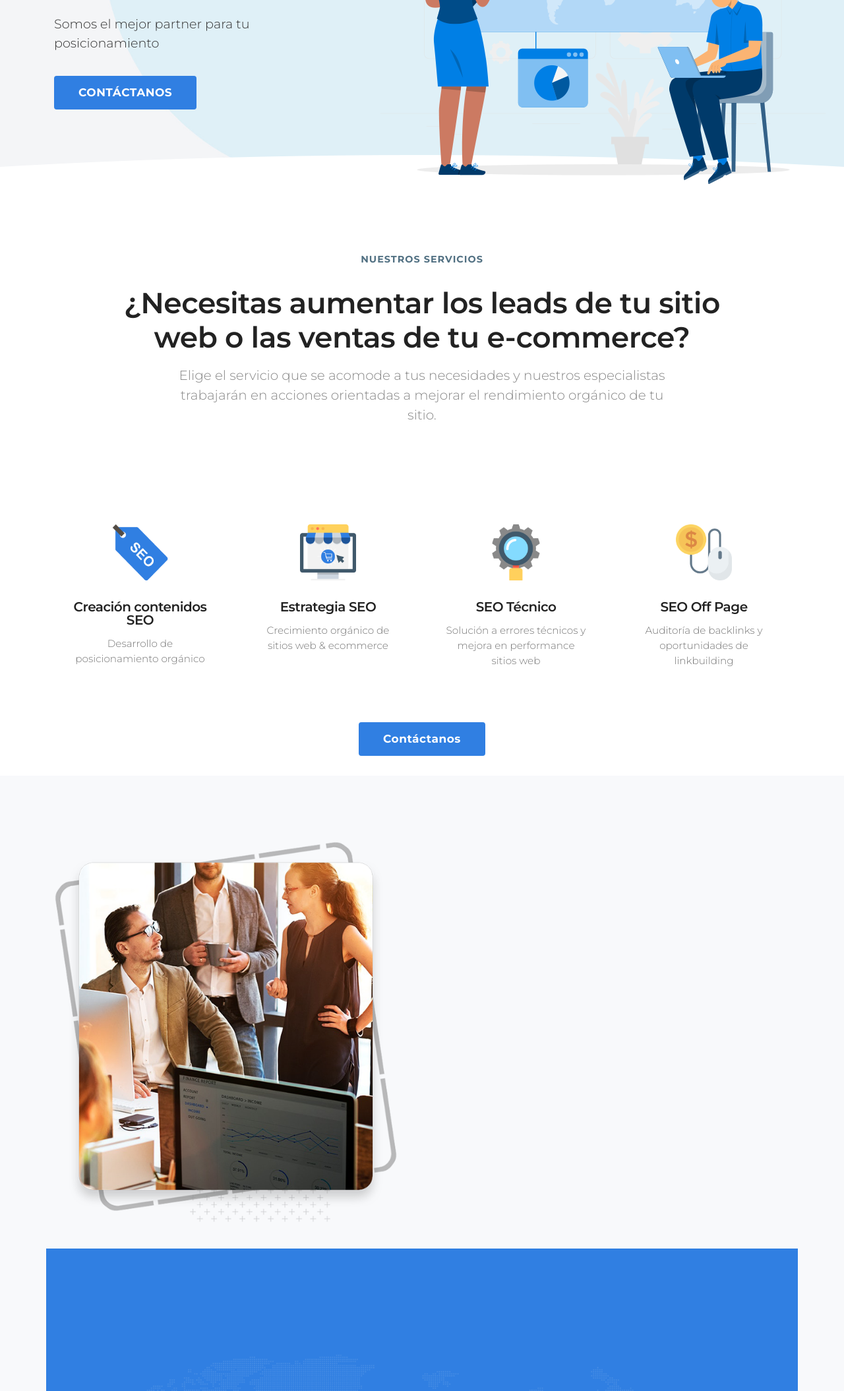
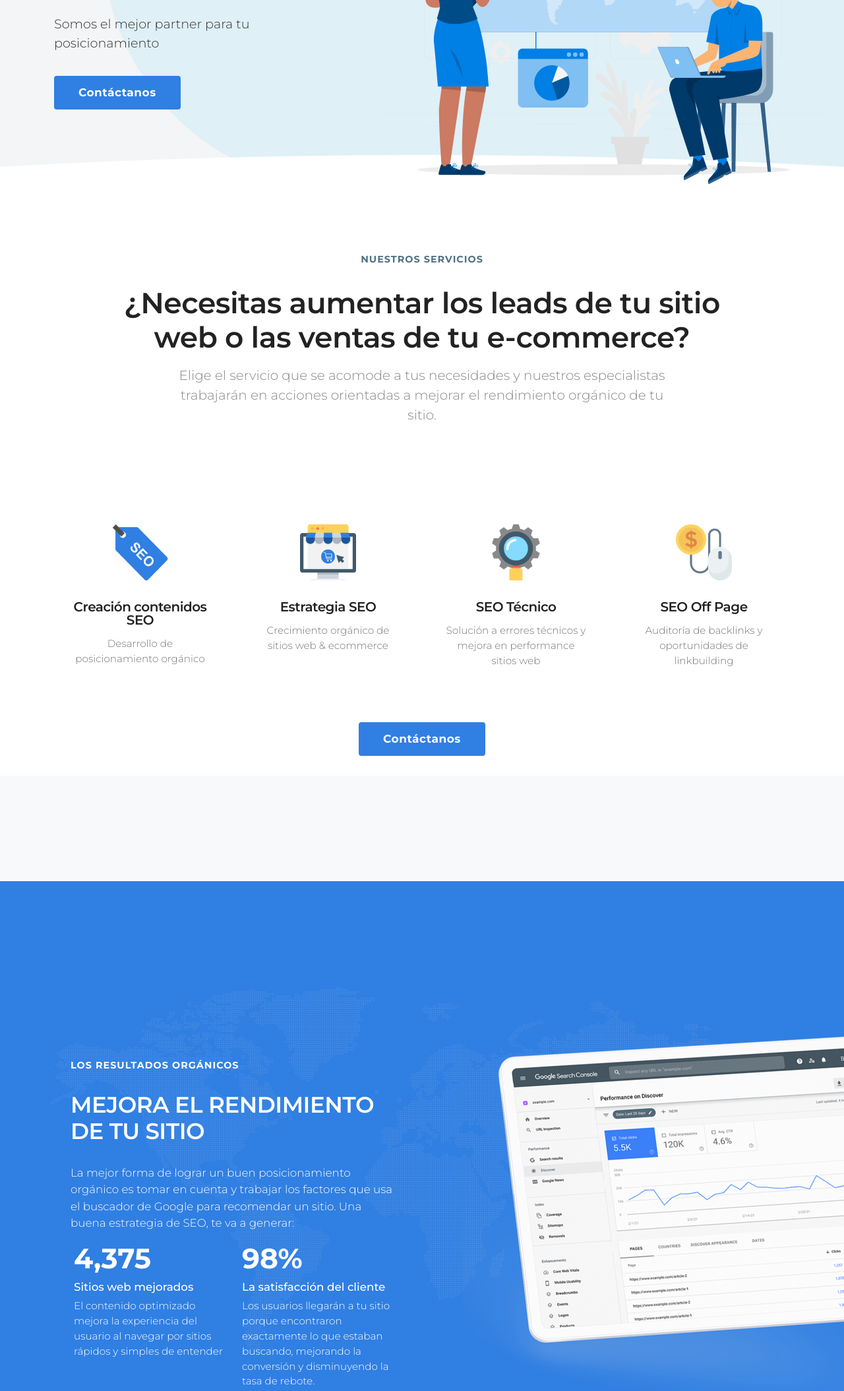
Before and after one commit to mariometrixdigital/seoMetrix, a plain HTML site: page index.html in a window 1280 px wide. Shown: the part 447-2556 px from the top of the page at 66% size. Drawn offline with Linux system fonts and the light colour scheme.

Commit message:
Update index.html

```diff
--- a/index.html
+++ b/index.html
@@ -203,7 +203,7 @@
                             </p>
 
                             <!-- Button -->
-                            <a href="#cta6" class="btn btn-md btn-primary tra-white-hover">CONTÁCTANOS</a>
+                            <a href="#cta-6" class="btn btn-md btn-primary tra-black-hover">Contáctanos</a>
 
                         </div>
                     </div> <!-- END HERO TEXT -->
@@ -357,14 +357,10 @@
                 <div class="row d-flex align-items-center">
 
 
-                    <!-- ABOUT IMAGE -->
-                    <div class="col-md-5 col-lg-6">
-                        <div class="img-block pe-25 mb-40 wow fadeInLeft" data-wow-delay="0.6s">
-                            <img class="img-fluid" src="images/image-02.png" alt="about-image">
-                        </div>
-                    </div>
 
-
+                </div> <!-- End row -->
+            </div> <!-- End container -->
+        </section> <!-- End ABOUT-1 -->
 
 
 
@@ -375,7 +371,7 @@
             <div class="container white-color">
                 <div class="row d-flex align-items-center">
 
-                    <div class="section-title fadeIn hidden" id="resultados"></div>
+ <div class="section-title fadeIn hidden" id="resultados"></div>
                     <!-- TEXT BLOCK -->
                     <div class="col-md-7 col-lg-6">
                         <div class="txt-block pc-25 wow fadeInLeft" data-wow-delay="0.4s">
@@ -552,7 +548,7 @@
 
                                     <!-- Contact Form Button -->
                                     <div class="col-lg-12 mt-10 form-btn text-right">
-                                        <button type="submit" class="btn btn-md btn-green deepgreen-hover submit">Enviar</button>
+                                        <button type="submit" class="btn btn-md btn-primary tra-white-hover submit">Enviar</button>
                                     </div>
 
                                     <!-- Contact Form Message -->
```
